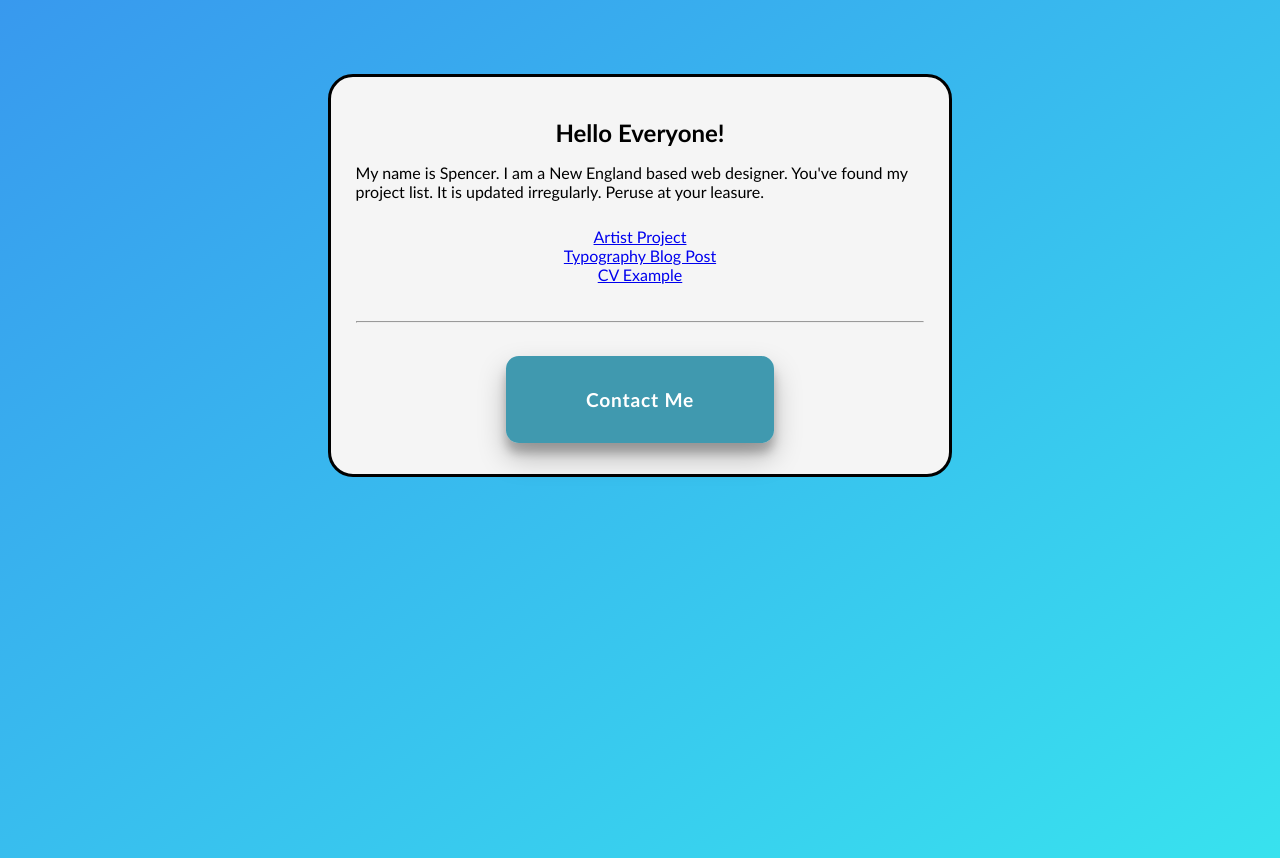
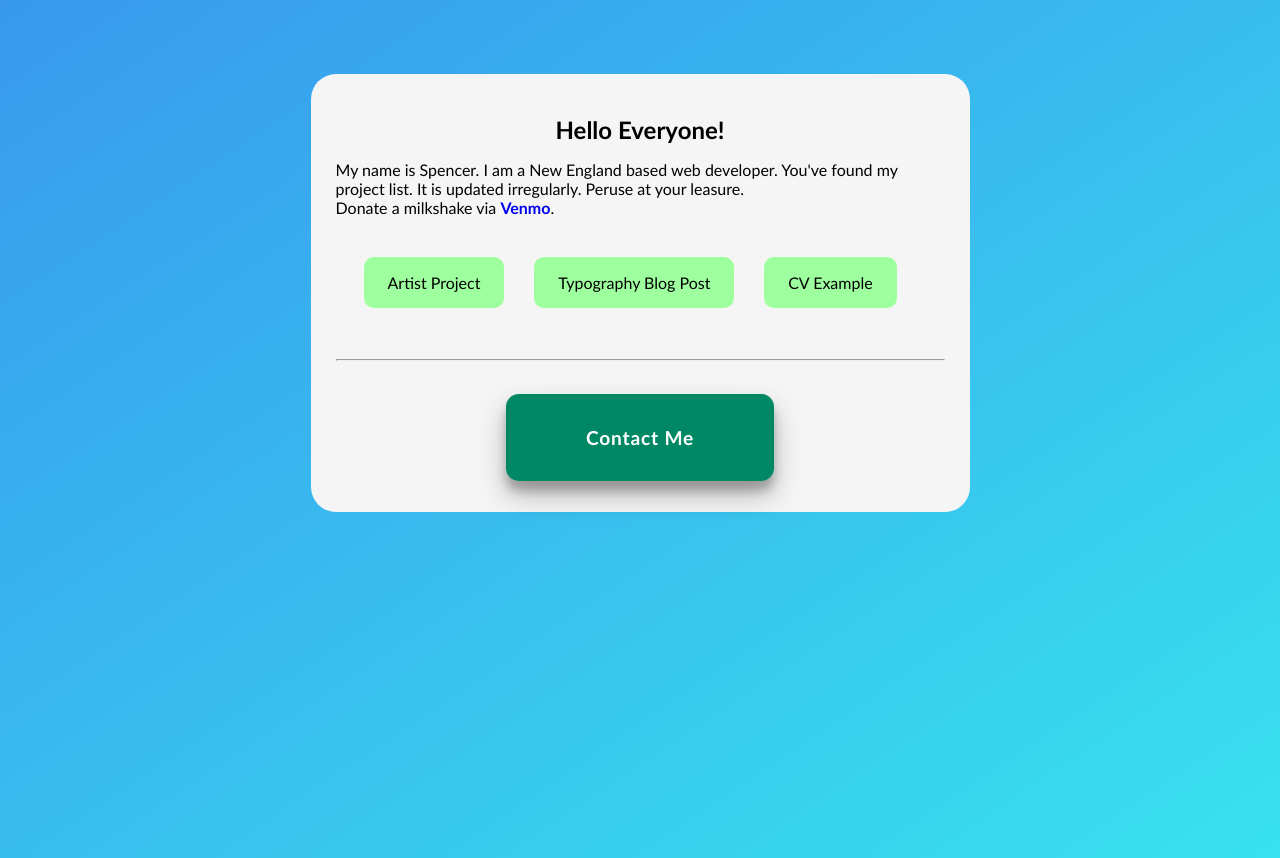
Before and after one commit to Mr-Hobbs/Mr-Hobbs.github.io, a plain HTML site: page index.html in a window 1280 px wide. Drawn offline with Linux system fonts and the light colour scheme.

Commit message:
Update index.html
Changed list design style, link arrangement, transition qualities. Adjusted colors - added greens to links.

```diff
--- a/index.html
+++ b/index.html
@@ -9,11 +9,16 @@
             top: 1.5rem;
             background-color: whitesmoke;
             width: 45%;
+            height: min-content;
             max-width: 610px;
+            min-width: 609px;
             padding: 25px;
             margin: 50px auto;
             border-radius: 25px;
-            border: solid 3px black;
+            /*border: solid 3px black;*/
+
+            display: block;
+
         }
         h1 {
             text-align: center;
@@ -26,20 +31,52 @@
         }
         ul {
           list-style-type: none;
-          padding: 10px 0;
-          margin: 0 auto;
-
+          padding: 1rem 0;
+          margin: auto;
+          width: 95%;
+          display: relative;
+          position: relative;
+          justify-content: center;
+          /*right: -1rem;*/
         }
 
         ul li {
           text-align: center;
-          margin: 0;
+          display: inline-block;
+          width: auto;
+
         }
 
-        a:hover {
-            color:red;
-            text-decoration: underline;
+        .link {
+          /*border: 1px solid black;*/
+          max-width: 75%;
+          text-decoration: none;
+          color: black;
+          display: inline-block;
+          margin: 0.5rem 0.8rem;
+          padding: 16px 24px;
+          border-radius: 10px;
+          background-color: rgb(157, 255, 157);
+          transition: background-color 0.75s, color 0.75s, transform 1s ease-in 0.75s;
         }
+
+        .link:hover {
+            color: white;
+            text-decoration: none;
+            background-color: rgb(0, 128, 0);
+        }
+
+        .venmoLink {
+            text-decoration: none;
+            transition: color 0.75s, transform 1s ease-in 0.75s;
+        }
+        .venmoLink:hover {
+            text-decoration: none;
+            color: green;
+        }
+
+
+
         /* Define the initial style for the h1 element */
         #pulsing-heading {
             font-size: 24px;
@@ -58,7 +95,7 @@
         }
 
         .contact {
-           background-color: rgb(64, 153, 175);
+           background-color: rgb(0, 136, 100)/*rgb(64, 153, 175)*/;
            color: white;
            padding: 24px 24px;
            text-decoration: none;
@@ -101,15 +138,29 @@
  <div id="box">
     <h1 id="pulsing-heading">Hello Everyone! </h1>
     <script src="script.js"></script>
-    <p>My name is Spencer. I am a New England based web designer.
+    <p>My name is Spencer. I am a New England based web developer.
     You've found my project list. It is updated irregularly. Peruse at your leasure.<br>
-    <!--Donate a milkshake via Venmo @Spencer-H-2--></p>
+    Donate a milkshake via <b><a class="venmoLink" href="https://account.venmo.com/u/Spencer-H-2">Venmo</a></b>.</p>
+
 
      <ul>
-        <li><a href="./ArtistPortfolioProject_Page1.html">Artist Project</a></li>
-        <li><a href="./BlogPostMainPage.html">Typography Blog Post</a></li>
-        <li><a href="./HazelCV.html">CV Example</a></li>
+        <li class="listicle"><a class="link" href="./ArtistPortfolioProject_Page1.html">Artist Project</a></li>
+        <li class="listicle"><a class="link" href="./BlogPostMainPage.html">Typography Blog Post</a></li>
+        <li class="listicle"><a class="link" href="./HazelCV.html">CV Example</a></li>
+
+        <!--<li class="listicle"><a class="link" href="./ArtistPortfolioProject_Page1.html">Lorem Ipsum dolar sit amet</a></li>
+        <li class="listicle"><a class="link" href="./BlogPostMainPage.html">Typography Blog Post</a></li>
+        <li class="listicle"><a class="link" href="./HazelCV.html">CV Example</a></li>
+
+        <li class="listicle"><a class="link" href="./ArtistPortfolioProject_Page1.html">Artist Project</a></li>
+        <li class="listicle"><a class="link" href="./BlogPostMainPage.html">Typography Blog Post</a></li>
+        <li class="listicle"><a class="link" href="./HazelCV.html">CV Example</a></li>
+
+        <li class="listicle"><a class="link" href="./ArtistPortfolioProject_Page1.html">Artist Project</a></li>
+        <li class="listicle"><a class="link" href="./BlogPostMainPage.html">Typography Blog Post</a></li>
+        <li class="listicle"><a class="link" href="./HazelCV.html">CV Example</a></li>-->
     </ul>
+
 <br><hr><br><br><br>
     <p class="ContactSquare"><a class="contact" href="https://www.linkedin.com/in/spencer-hobbs-ms-a7633926/">Contact Me</a></p><br><br>
 </div>
```
